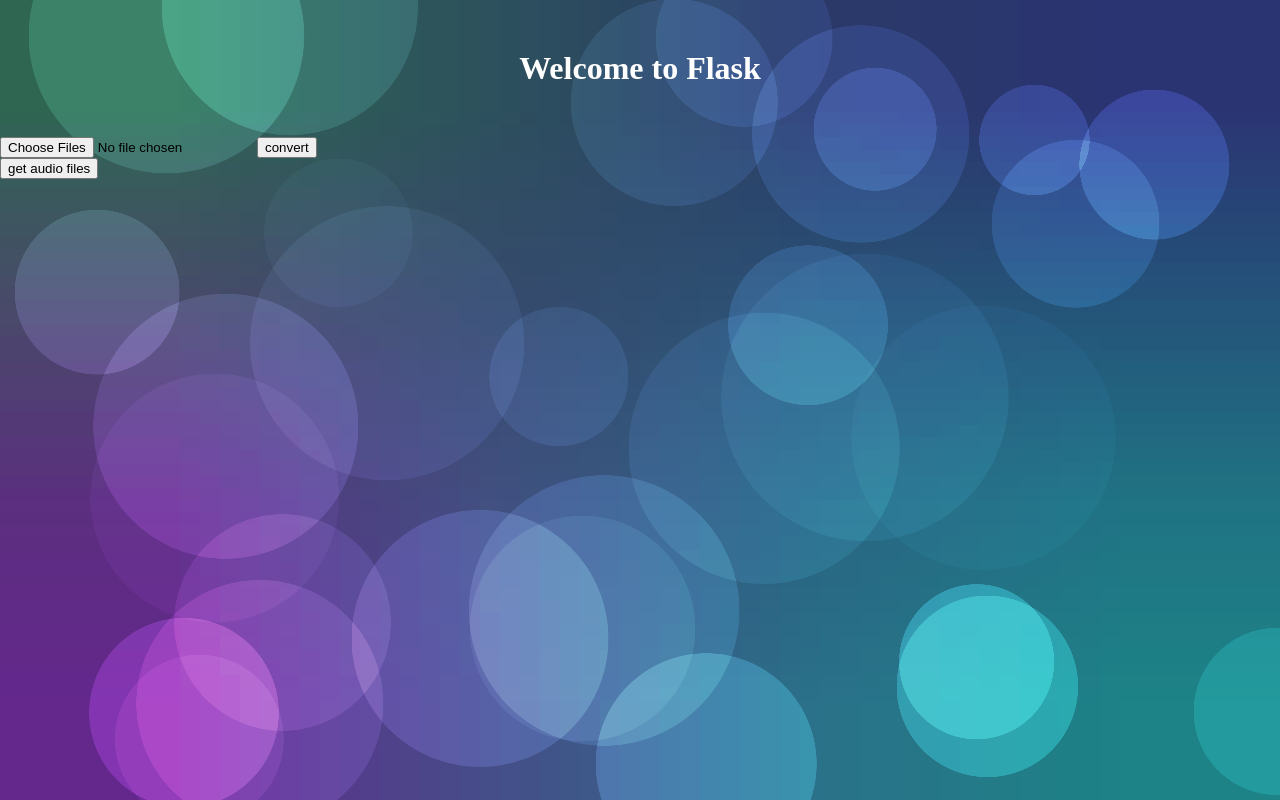
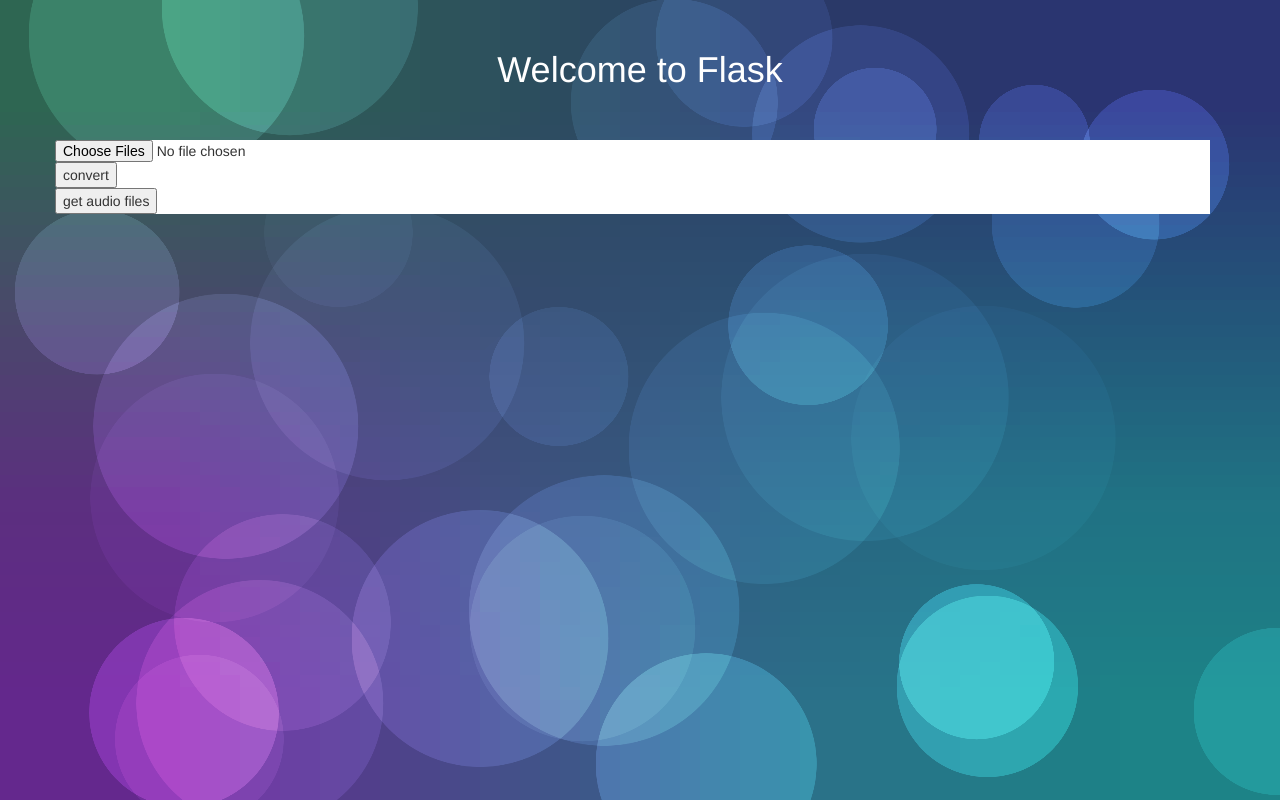
Before and after one commit to jdang4/AudioConverter, a Flask app: page / in a window 1280 px wide. Run offline with Flask 2, Linux system fonts and the light colour scheme; parts of the project's set-up code (start-up, migrations or seed data) failed here and were passed over; some libraries are stand-ins or nearby versions.

Commit message:
fixed container alignment

```diff
--- a/templates/base.html
+++ b/templates/base.html
@@ -6,6 +6,16 @@
 	<meta name="viewport" content="width=device-width, initial-scale=1">
 	<title>Audio Converter</title>
 	<meta name="theme-color" content="#222222">
+
+	<!-- Latest compiled and minified CSS -->
+	<link rel="stylesheet" href="https://maxcdn.bootstrapcdn.com/bootstrap/3.4.1/css/bootstrap.min.css">
+
+	<!-- jQuery library -->
+	<script src="https://ajax.googleapis.com/ajax/libs/jquery/3.5.1/jquery.min.js"></script>
+
+	<!-- Latest compiled JavaScript -->
+	<script src="https://maxcdn.bootstrapcdn.com/bootstrap/3.4.1/js/bootstrap.min.js"></script>
+
 	<script async type="text/javascript" src="{{ url_for('static', filename= 'js/background.js') }}"></script>
 	<link rel="stylesheet" href="{{ url_for('static', filename= 'css/style.css') }}">
 </head>
--- a/templates/index.html
+++ b/templates/index.html
@@ -1,20 +1,26 @@
 {% extends 'base.html' %}
 
 {% block content %}
-	<div class="container">
-		<h1>{% block title %} Welcome to Flask {% endblock %}</h1>
+<h1>Welcome to Flask</h1>
+
 {% if 'audio_files' in context.keys() %}
 	<h1>Yo</h1>
 {% endif %}
+
+<div style="background-color: white;">
+	<div class="row">
 		<form action="/convert" method="post" enctype="multipart/form-data">
 		<input type="file" name="files" multiple>
-    		<input type="submit" value="convert"/>
+		<input type="submit" value="convert">
 	</form>
+	</div>
 
+	<div class="row">
 		<form action="/audiofiles" method="get">
     		<input type="submit" value="get audio files">
 		</form>
 	</div>
 
+</div>
 
 {% endblock %}
```
Lines whose indentation alone changed are shown as unchanged.
